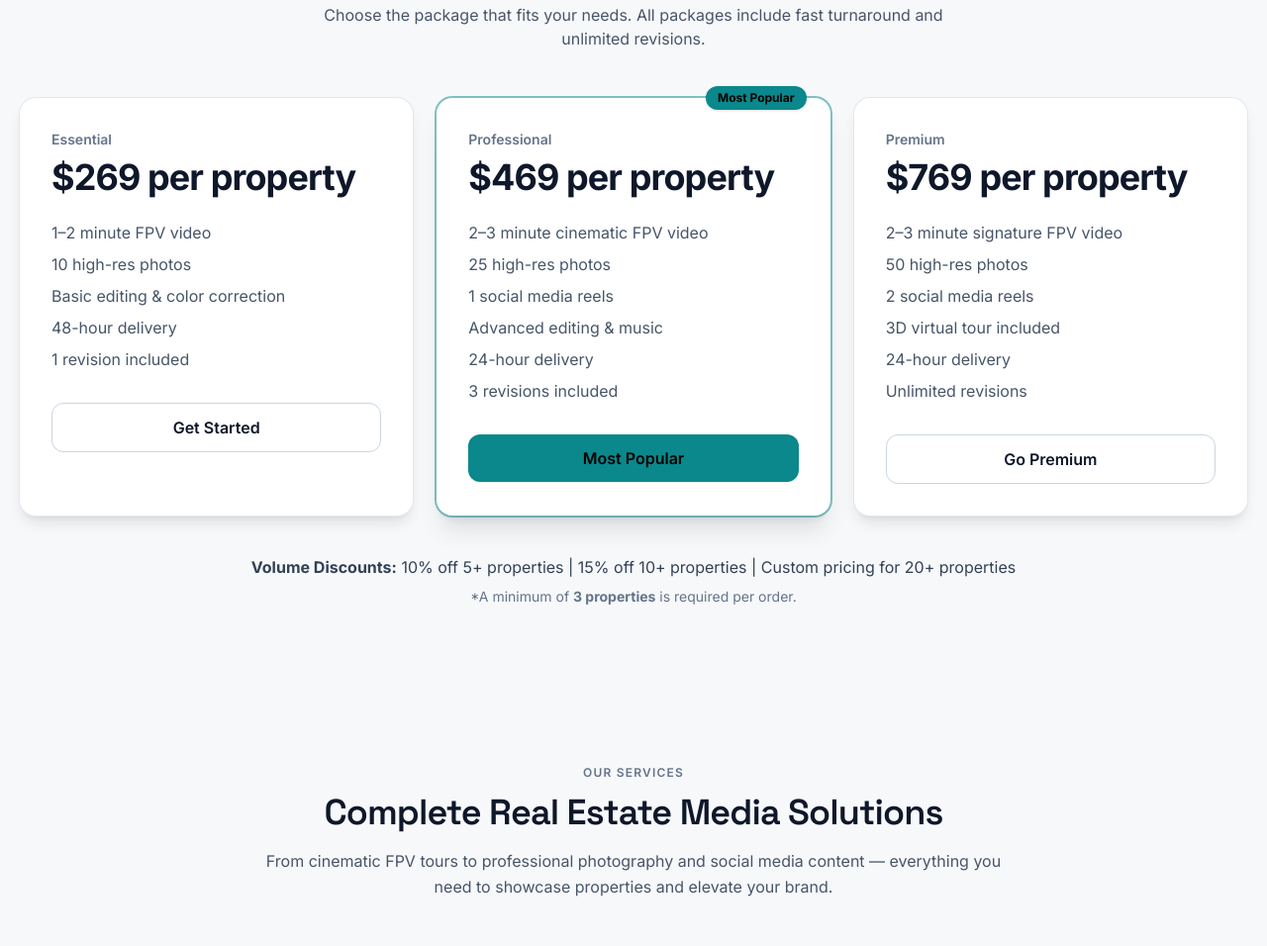
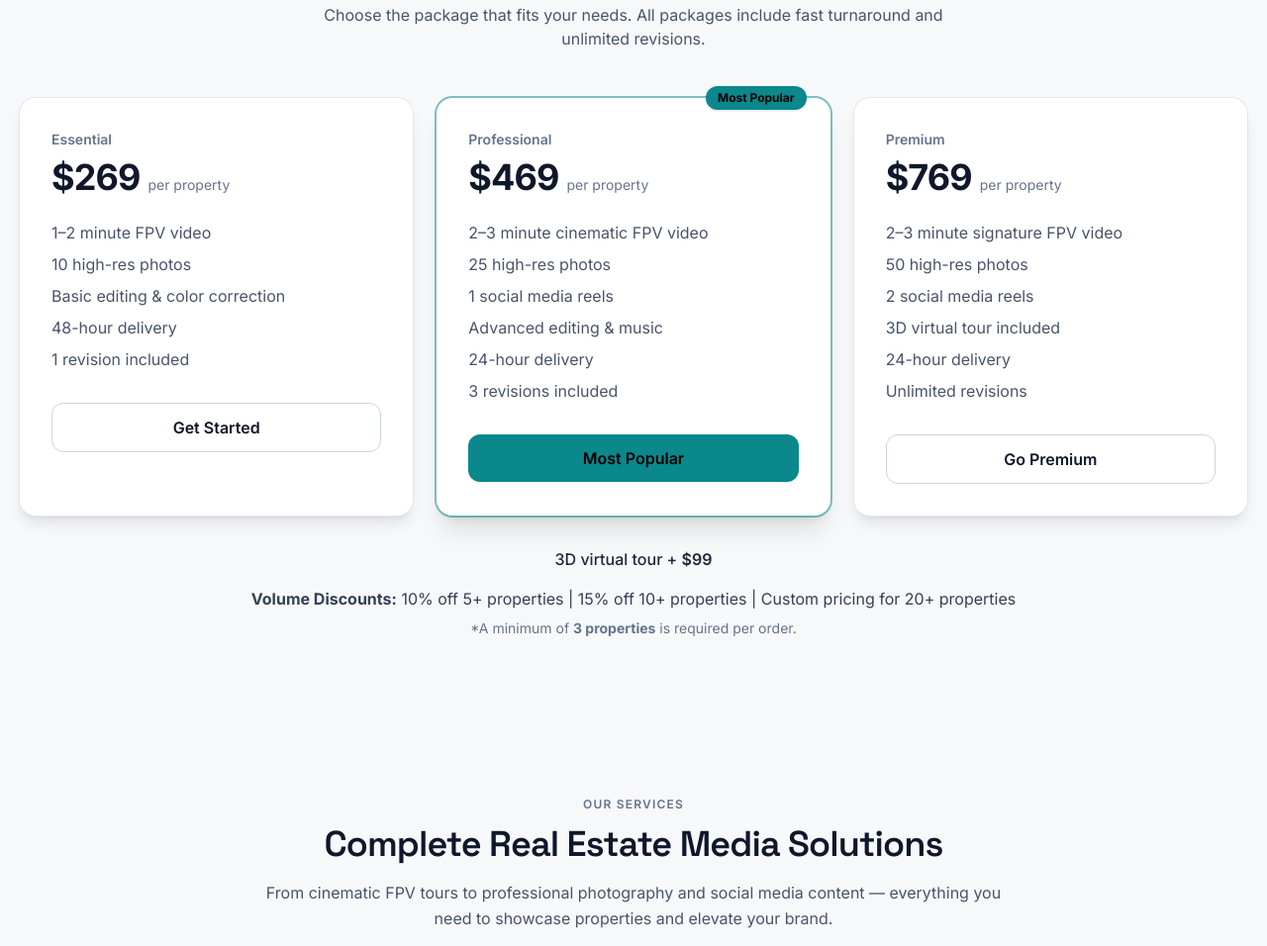
Before and after one commit to cinematicrealtymedia-lang/Real-Estate-Dron-FPV, a plain HTML site: page index.html in a window 1280 px wide. Shown: the part 1853-2809 px from the top of the page at 99% size. Drawn offline with nearby package versions, Linux system fonts and the light colour scheme.

Commit message:
Update index.html

```diff
--- a/index.html
+++ b/index.html
@@ -288,9 +288,13 @@
     </header>
 
     <div class="grid gap-6 md:grid-cols-3">
+      <!-- Essential -->
       <article class="rounded-2xl bg-white p-8 shadow-lg ring-1 ring-slate-200 hover:shadow-xl transition">
         <div class="text-sm font-semibold text-slate-500">Essential</div>
-        <div class="mt-2 text-4xl font-bold tracking-tight">$269 per property</div>
+        <div class="mt-2 flex items-baseline gap-2">
+          <span class="text-4xl font-bold tracking-tight">$269</span>
+          <span class="text-sm font-normal text-slate-500">per property</span>
+        </div>
         <ul class="mt-6 space-y-2 text-slate-600">
           <li>1–2 minute FPV video</li>
           <li>10 high-res photos</li>
@@ -304,10 +308,14 @@
         </a>
       </article>
 
+      <!-- Professional -->
       <article class="relative rounded-2xl bg-white p-8 shadow-xl ring-2 ring-accent/50 hover:shadow-2xl transition">
         <div class="absolute -top-3 right-6 rounded-full bg-accent px-3 py-1 text-xs font-bold text-black shadow">Most Popular</div>
         <div class="text-sm font-semibold text-slate-500">Professional</div>
-        <div class="mt-2 text-4xl font-bold tracking-tight">$469 per property</div>
+        <div class="mt-2 flex items-baseline gap-2">
+          <span class="text-4xl font-bold tracking-tight">$469</span>
+          <span class="text-sm font-normal text-slate-500">per property</span>
+        </div>
         <ul class="mt-6 space-y-2 text-slate-600">
           <li>2–3 minute cinematic FPV video</li>
           <li>25 high-res photos</li>
@@ -322,9 +330,13 @@
         </a>
       </article>
 
+      <!-- Premium -->
       <article class="rounded-2xl bg-white p-8 shadow-lg ring-1 ring-slate-200 hover:shadow-xl transition">
         <div class="text-sm font-semibold text-slate-500">Premium</div>
-        <div class="mt-2 text-4xl font-bold tracking-tight">$769 per property</div>
+        <div class="mt-2 flex items-baseline gap-2">
+          <span class="text-4xl font-bold tracking-tight">$769</span>
+          <span class="text-sm font-normal text-slate-500">per property</span>
+        </div>
         <ul class="mt-6 space-y-2 text-slate-600">
           <li>2–3 minute signature FPV video</li>
           <li>50 high-res photos</li>
@@ -340,7 +352,12 @@
       </article>
     </div>
 
-    <div class="mt-10 text-center">
+    <!-- Add-on line BEFORE volume discounts -->
+    <div class="mt-8 text-center">
+      <p class="text-slate-800 font-medium">3D virtual tour + <span class="font-semibold">$99</span></p>
+    </div>
+
+    <div class="mt-4 text-center">
       <p class="text-slate-700">
         <strong>Volume Discounts:</strong> 10% off 5+ properties | 15% off 10+ properties | Custom pricing for 20+ properties
       </p>
```
